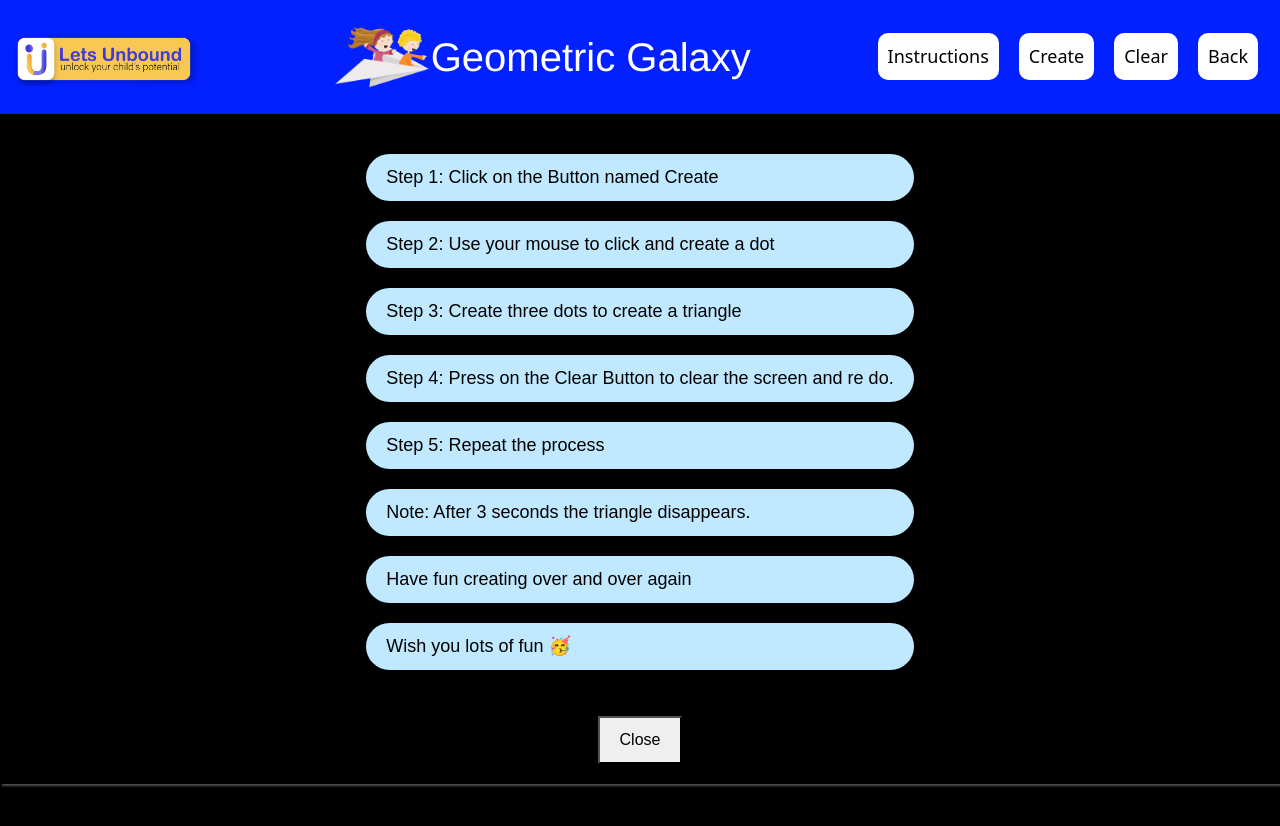
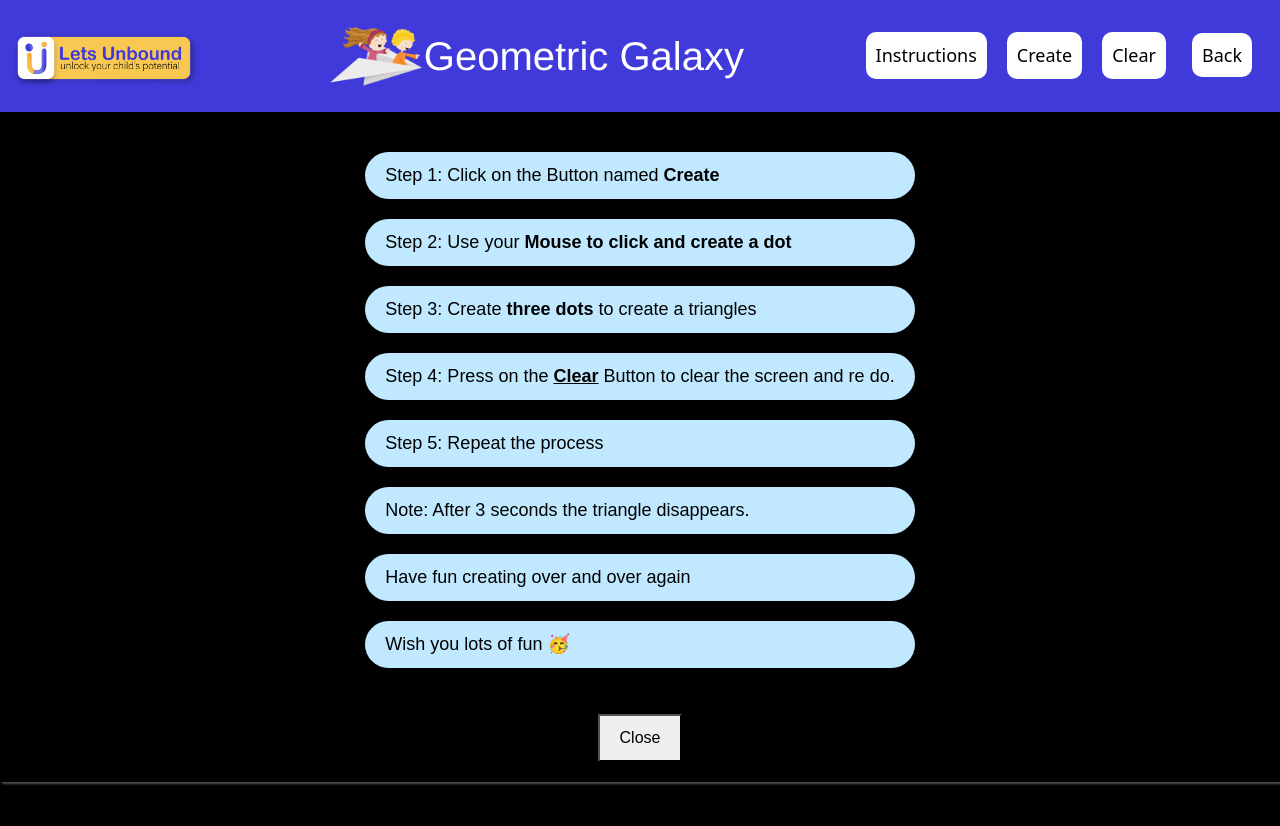
Before and after one commit to lets-unbound/3, a plain HTML site: page index.html in a window 1280 px wide. Shown: the top 826 px of the page. Drawn offline with nearby package versions, Linux system fonts and the light colour scheme.

Commit message:
Update index.html

```diff
--- a/index.html
+++ b/index.html
@@ -23,7 +23,7 @@
 
 
     <main>
-      <nav class="navbar navbar-expand-lg navbar-light" style="background-color: rgb(3, 32, 255); box-shadow: 2px 2px 2px rgba(0, 0, 0, 0.228)">
+      <nav class="navbar navbar-expand-lg navbar-light" style="background-color:#413ADA; box-shadow: 2px 2px 2px rgba(0, 0, 0, 0.228)">
         <div class="container-fluid">
           <img class="navbar-brand img2" src="./images/4.png" alt="">
           <button style="background-color: rgb(255, 255, 255);" class="navbar-toggler" type="button" data-bs-toggle="collapse" data-bs-target="#navbarSupportedContent" aria-controls="navbarSupportedContent" aria-expanded="false" aria-label="Toggle navigation">
@@ -45,10 +45,10 @@
 
                 <button class="s" id="toggleButton">Instructions</button>
 
-                <button class="s" onclick="activateTriMode()">Create</button>
+                <button class="s" id="pb" onclick="activateTriMode()">Create</button>
                 <button class="s" onclick="clearScreen()">Clear</button>
-                <button class="s">
-                  <a href="https://www.letsunbound.com/game-page"
+                <button style="background-color: #0000; border: none;">
+                  <a class="s" href="https://www.letsunbound.com/game-page"
                   style="color: rgb(0, 0, 0); text-decoration: none;">Back</a>
                 </button>
 
@@ -70,10 +70,10 @@
 
       <div  class="s1" style="text-align: center; display: flex; border-radius: 50px; margin-top: 10px; padding: 10px;">
           <div class="s2" style="align-items: center; align-self: center; text-align: justify; font-family: cursive;">
-            <p>Step 1: Click on the Button named Create</p>
-            <p>Step 2: Use your mouse to click and create a dot</p>
-            <p>Step 3: Create three dots to create a triangle</p>
-            <p>Step 4: Press on the Clear Button to clear the screen and re do.</p>
+            <p>Step 1: Click on the Button named <B>Create</B></p>
+            <p>Step 2: Use your <B>Mouse to click and create a dot </B></p>
+            <p>Step 3: Create <B>three dots</B> to create a triangles</p>
+            <p>Step 4: Press on the <strong style="text-decoration: underline;">Clear</strong> Button to clear the screen and re do.</p>
             <p>Step 5: Repeat the process</p>
             <p>Note: After 3 seconds the triangle disappears.</p>
             <p>Have fun creating over and over again</p>
```
